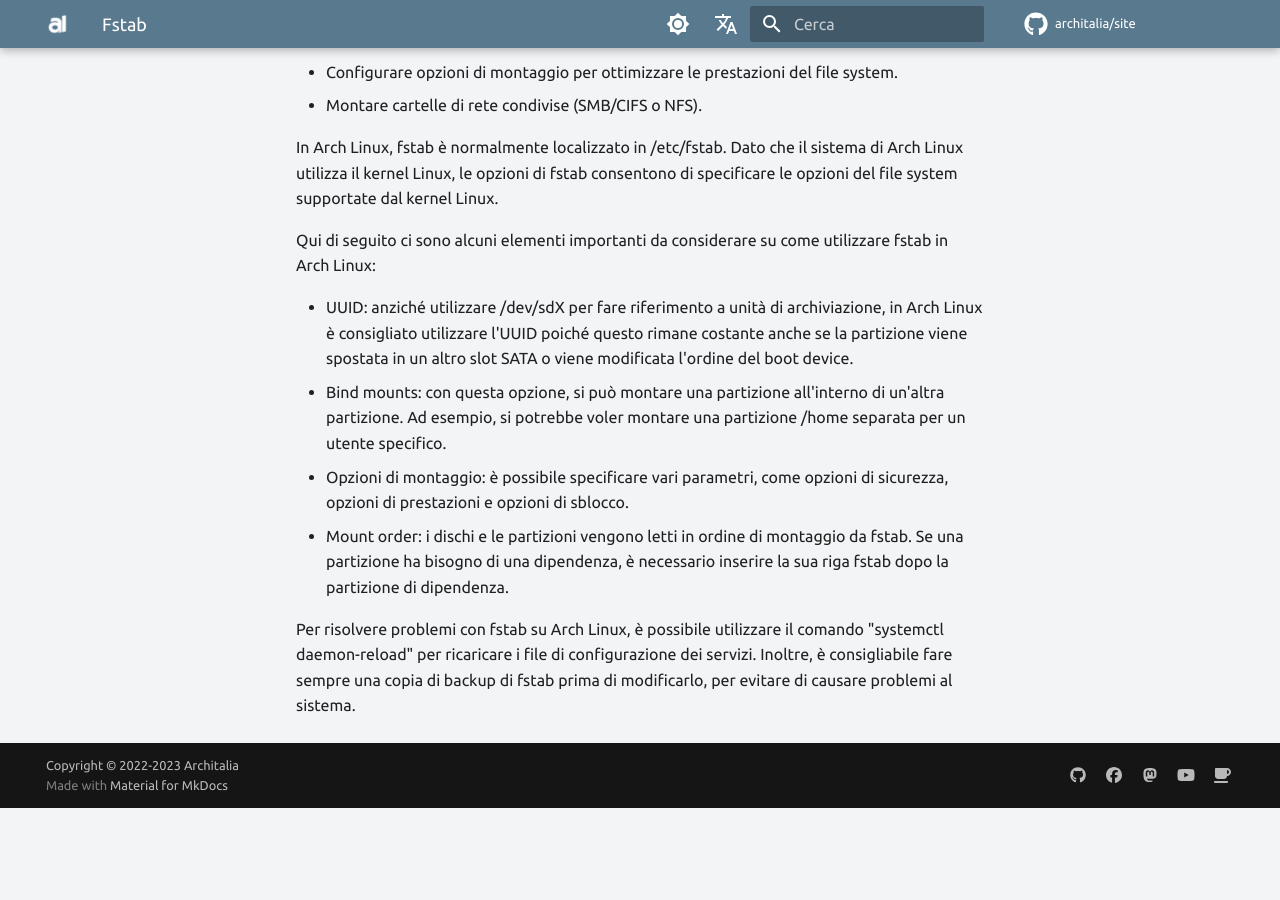
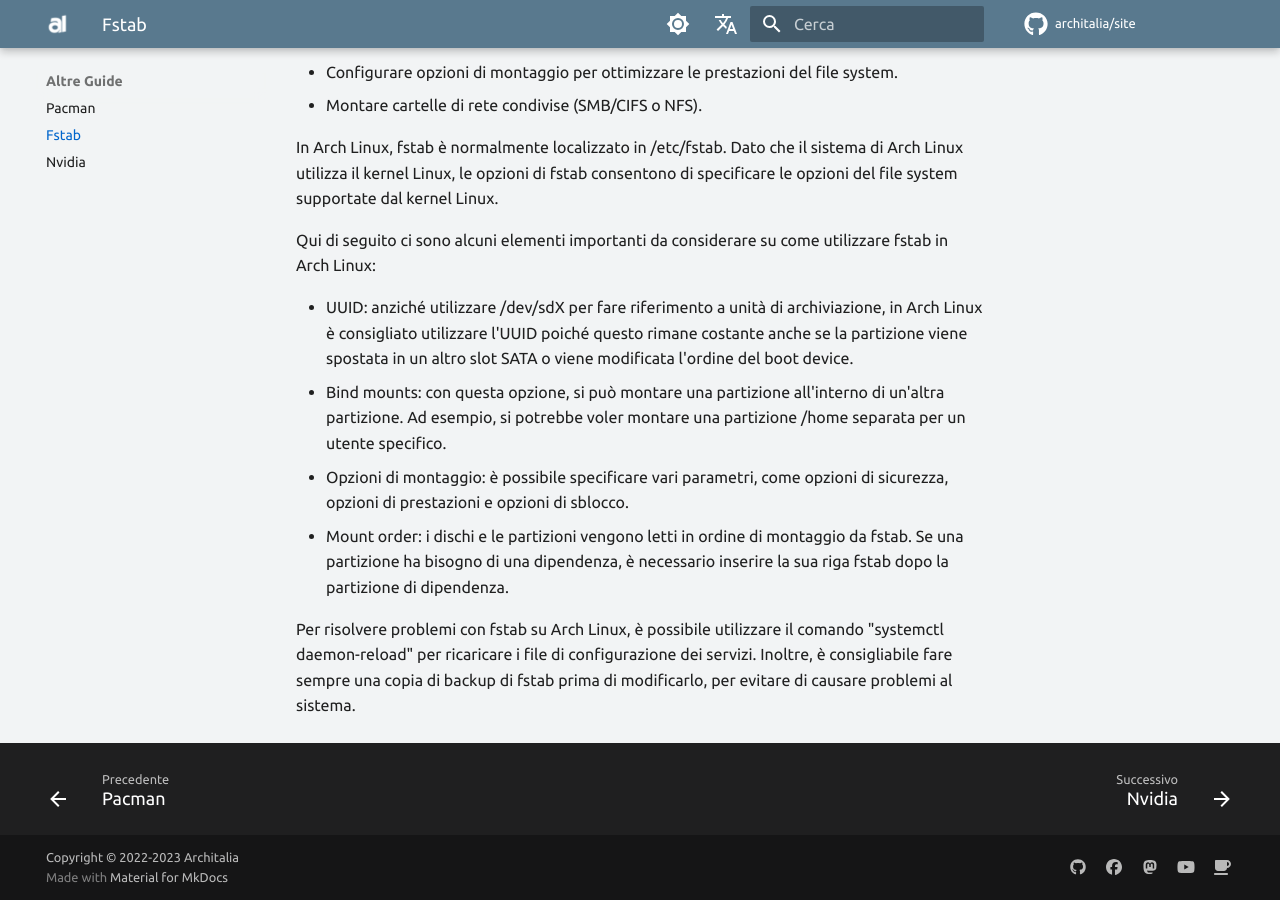
Before and after one commit to ArchItalia/site, an MkDocs documentation site: the page built from docs/Altre-Guide/fstab.md, in a window 1280 px wide and 900 px high, scrolled down 1121 px. Built offline with MkDocs 1.6.1 and Material for MkDocs 9.7.7, drawn with Linux system fonts in a browser that asks for light colours; comment, search, counter and statistics services are not loaded; the version menu is left out; before the commit the page ends 1929 px from its top, so only the background shows below that.

Commit message:
Update mkdocs.yml

```diff
--- a/mkdocs.yml
+++ b/mkdocs.yml
@@ -11,6 +11,7 @@ nav:
   - Archlinux-Guida/arch-guida.md
   - 'Altre Guide':
         - 'Pacman': 'Altre-Guide/Pacman.md'
+        - 'Fstab': 'Altre-Guide/fstab.md'
         - 'Nvidia': 'Altre-Guide/nvidia.md'
   - 'Download': Download/live.md
   - 'Eng':
```
